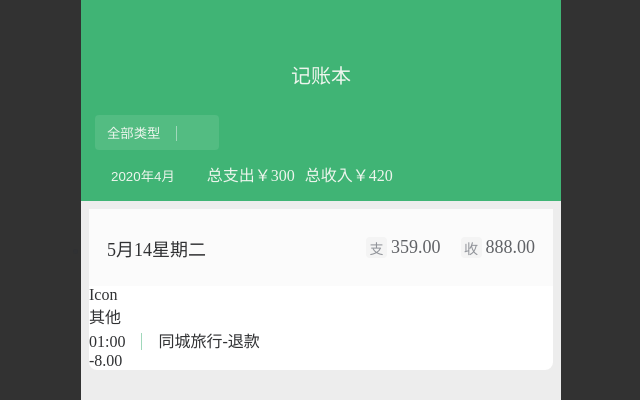
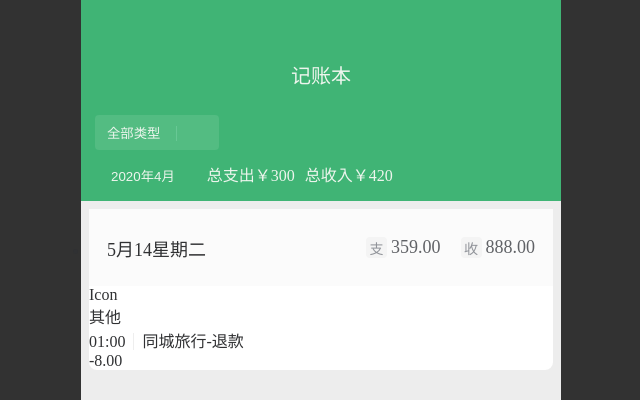
Before and after one commit to tgbf2674/wx-cash, a React (Create React App) app: page / in a window 1280 px wide. Shown: the top 400 px of the page, without its empty margins (319-959 px from the left). Built offline with nearby package versions, Linux system fonts and the light colour scheme.

Commit message:
Divider 组件添加 gap, color

```diff
--- a/src/components/Dividier.tsx
+++ b/src/components/Dividier.tsx
@@ -1,15 +1,28 @@
 import * as React from 'react';
 import styled from 'styled-components';
 
-const VerticalDivider = styled.span`
-  border-right: 1px solid #a0d8bb;
-  margin: 0 16px;
-`
+type TProps = {
+  gap?: number,
+  color?: string
+}
 
-const Divider: React.FC = ()=>{
+
+const VerticalDivider = styled.span<TProps>(props=>({
+  borderRight: '1px solid',
+  margin: `0 ${props.gap}px`,
+  borderColor: props.color
+}))
+
+
+const Divider: React.FC<TProps> = (props)=>{
   return (
-    <VerticalDivider/>
+    <VerticalDivider {...props}/>
   )
 }
 
+Divider.defaultProps={
+  gap: 16,
+  color: '#eee'
+}
+
 export default Divider
--- a/src/components/Records.tsx
+++ b/src/components/Records.tsx
@@ -55,7 +55,7 @@ const Record: React.FC= ()=>{
           <div>其他</div>
           <div>
             <span>01:00</span>
-            <Divider/>
+            <Divider gap={8}/>
             <span>同城旅行-退款</span>
           </div>
         </div>
--- a/src/pages/Summary.tsx
+++ b/src/pages/Summary.tsx
@@ -58,7 +58,7 @@ const Summary: React.FC = () => {
         <section>
           <TypeButton>
             <span>全部类型</span>
-            <Divider/>
+            <Divider color="#68c895"/>
             <Icon name="application" />
           </TypeButton>
         </section>
```
